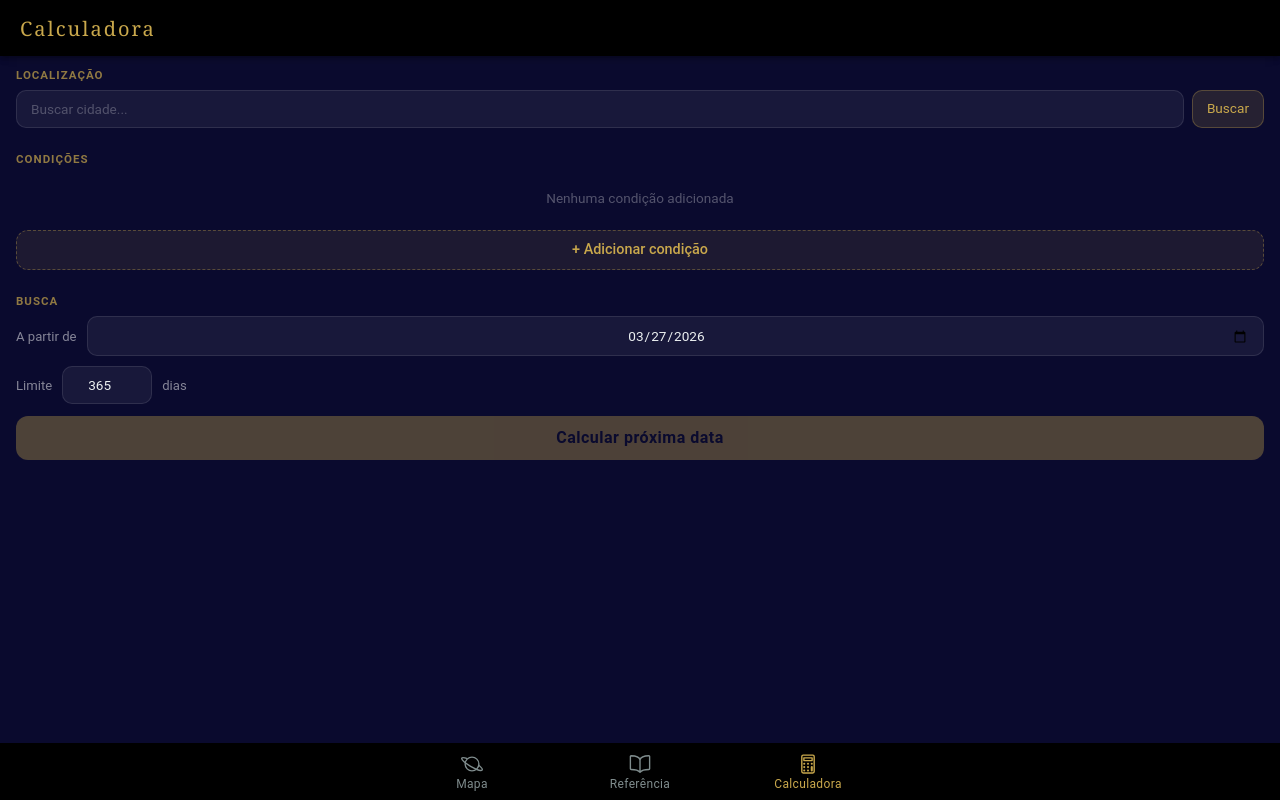
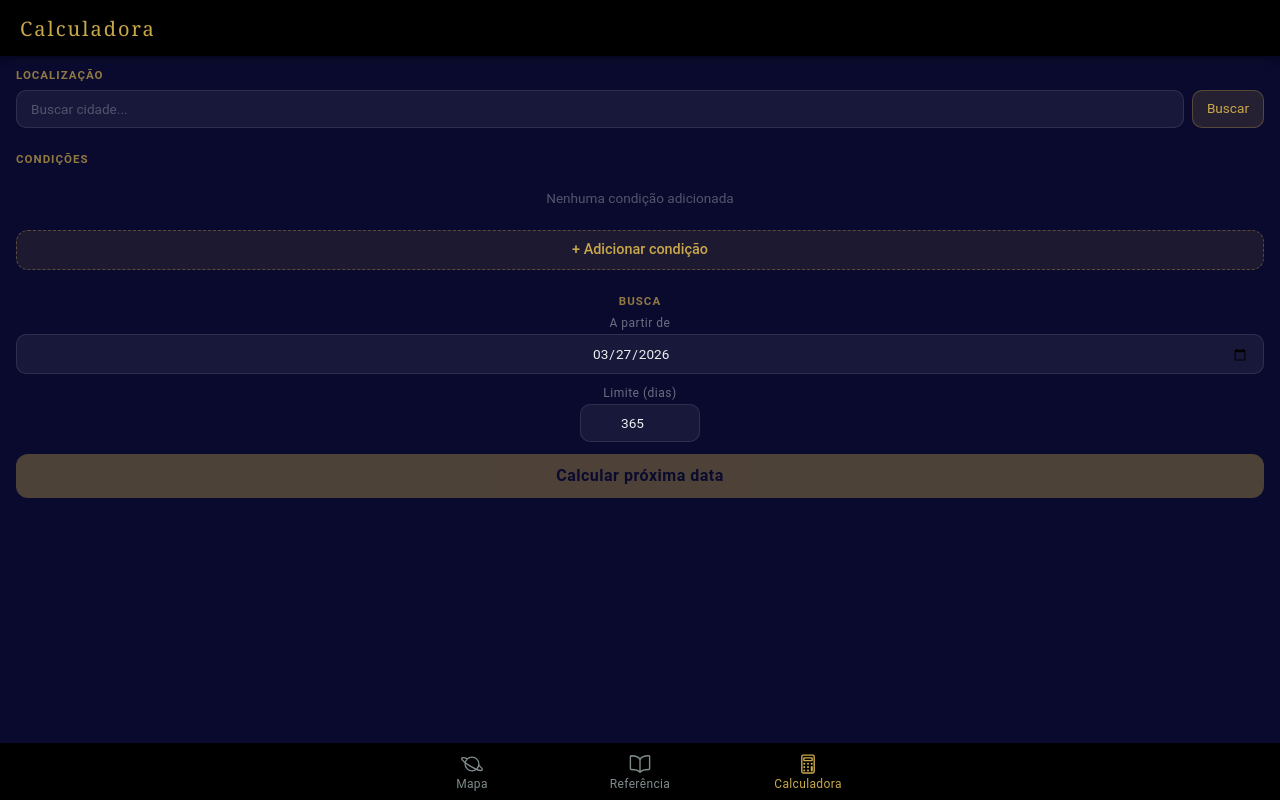
Before and after one commit to Thiago-Bastani/Astrosattwa, a React (Vite) app: page /calculadora in a window 1280 px wide. Built offline with nearby package versions, Linux system fonts and the light colour scheme.

Commit message:
feat: enhance CalculatorPage with angle display and improved layout for search inputs

```diff
--- a/src/pages/CalculatorPage.tsx
+++ b/src/pages/CalculatorPage.tsx
@@ -5,9 +5,11 @@ import type { ConditionSet, ConditionRule, SearchResult, SearchProgress } from '
 import { searchLocation } from '../services/geocodingService';
 import { findNextMatchingDate } from '../services/dateSearcher';
 import { PLANET_COLORS, PLANET_GLYPHS, ZODIAC_SIGNS } from '../utils/zodiac';
-import { PLANET_NAMES_PT, SIGN_NAMES_PT } from '../utils/astroLabels';
+import { PLANET_NAMES_PT, SIGN_NAMES_PT, ANGLE_NAMES_PT } from '../utils/astroLabels';
+import { getZodiacSign } from '../utils/zodiac';
 import ConditionChips from '../components/ConditionChips';
 import ConditionBuilder from '../components/ConditionBuilder';
+import AspectGrid from '../components/AspectGrid';
 import './CalculatorPage.css';
 
 const WEEKDAYS = ['Domingo', 'Segunda-feira', 'Terça-feira', 'Quarta-feira', 'Quinta-feira', 'Sexta-feira', 'Sábado'];
@@ -222,19 +224,19 @@ const CalculatorPage: React.FC = () => {
 
         {/* ── Calculate ── */}
         <div className="calc-section">
-          <div className="calc-section-title">Busca</div>
-          <div style={{ display: 'flex', alignItems: 'center', gap: 10, marginBottom: 10 }}>
-            <span style={{ fontSize: '0.82rem', color: 'rgba(255,255,255,0.5)', whiteSpace: 'nowrap' }}>A partir de</span>
+          <div className="calc-section-title" style={{ textAlign: 'center' }}>Busca</div>
+          <div style={{ display: 'flex', flexDirection: 'column', alignItems: 'center', gap: 4, marginBottom: 12 }}>
+            <span style={{ fontSize: '0.75rem', color: 'rgba(255,255,255,0.4)', letterSpacing: '0.5px' }}>A partir de</span>
             <input
               type="date"
               value={startDateStr}
               onChange={e => setStartDateStr(e.target.value)}
               className="location-search-input"
-              style={{ flex: 1, textAlign: 'center' }}
+              style={{ width: '100%', textAlign: 'center' }}
             />
           </div>
-          <div style={{ display: 'flex', alignItems: 'center', gap: 10, marginBottom: 12 }}>
-            <span style={{ fontSize: '0.82rem', color: 'rgba(255,255,255,0.5)', whiteSpace: 'nowrap' }}>Limite</span>
+          <div style={{ display: 'flex', flexDirection: 'column', alignItems: 'center', gap: 4, marginBottom: 12 }}>
+            <span style={{ fontSize: '0.75rem', color: 'rgba(255,255,255,0.4)', letterSpacing: '0.5px' }}>Limite (dias)</span>
             <input
               type="number"
               min={1}
@@ -242,9 +244,8 @@ const CalculatorPage: React.FC = () => {
               value={maxDays}
               onChange={e => setMaxDays(Math.max(1, parseInt(e.target.value) || 365))}
               className="location-search-input"
-              style={{ width: 90, flex: 'none', textAlign: 'center' }}
+              style={{ width: 120, textAlign: 'center' }}
             />
-            <span style={{ fontSize: '0.82rem', color: 'rgba(255,255,255,0.5)' }}>dias</span>
           </div>
           {!location && totalRules > 0 && (
             <div style={{ fontSize: '0.75rem', color: 'rgba(231, 76, 60, 0.7)', marginBottom: 8 }}>
@@ -287,7 +288,7 @@ const CalculatorPage: React.FC = () => {
               </div>
 
               <div className="calc-planet-list">
-                {result.chart.planets.filter(p => !p.isVirtual).map(p => {
+                {result.chart.planets.map(p => {
                   const signInfo = ZODIAC_SIGNS.find(s => s.name === p.zodiacSign);
                   return (
                     <div key={p.name} className="calc-planet-row">
@@ -305,7 +306,29 @@ const CalculatorPage: React.FC = () => {
                     </div>
                   );
                 })}
+                {/* Ângulos: AC, DC, MC, IC */}
+                {([
+                  { key: 'Ascendant', label: 'AC', lon: result.chart.ascendant },
+                  { key: 'Descendant', label: 'DC', lon: result.chart.descendant },
+                  { key: 'MC', label: 'MC', lon: result.chart.mc },
+                  { key: 'IC', label: 'IC', lon: result.chart.ic },
+                ] as const).map(a => {
+                  const info = getZodiacSign(a.lon);
+                  return (
+                    <div key={a.key} className="calc-planet-row">
+                      <span className="calc-planet-glyph" style={{ color: '#c9a84c' }}>{a.label}</span>
+                      <span className="calc-planet-name">{ANGLE_NAMES_PT[a.key]}</span>
+                      <span className="calc-planet-sign" style={{ color: info.sign.color }}>
+                        {info.sign.glyph} {SIGN_NAMES_PT[info.sign.name]}
+                      </span>
+                      <span className="calc-planet-deg">
+                        {info.degree}°{String(info.minute).padStart(2, '0')}'
+                      </span>
+                    </div>
+                  );
+                })}
               </div>
+              <AspectGrid planets={result.chart.planets} />
             </div>
           </div>
         )}
```
